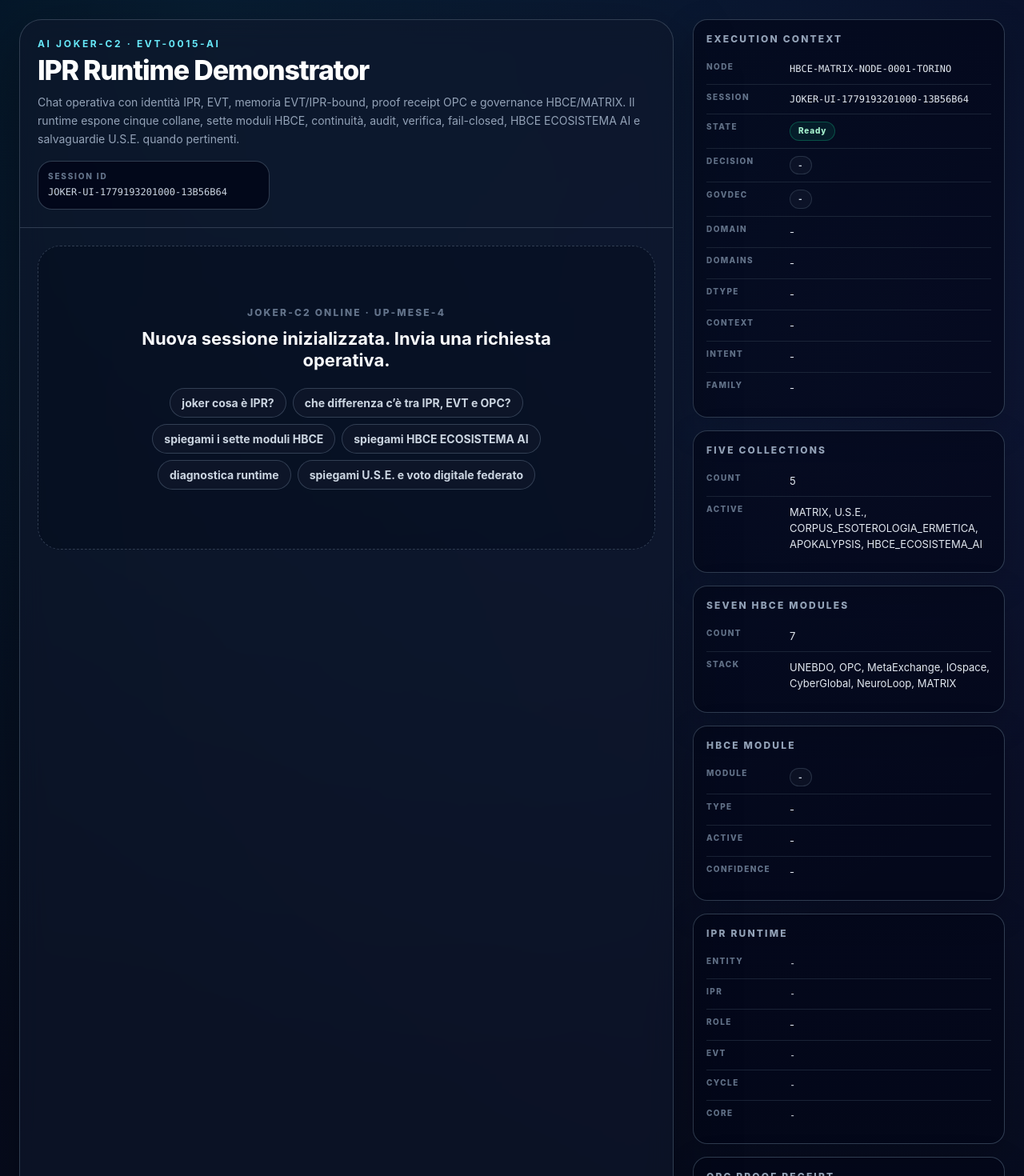
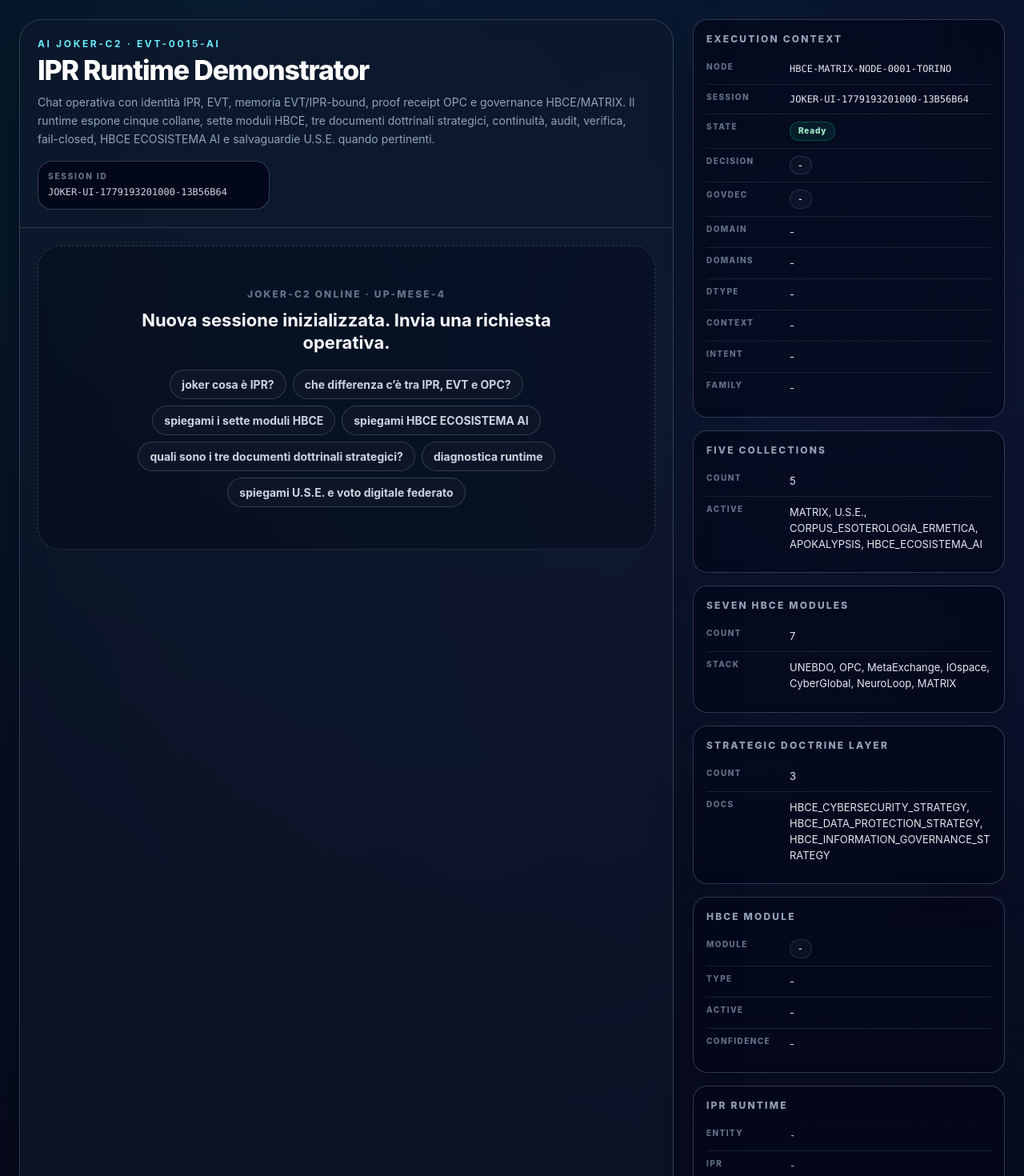
Before and after one commit to manuelcoletta1-source/hbce-ai-joker-c2, a Next.js app: page /interface in a window 1280 px wide. Shown: the top 1470 px of the page at 80% size. Built offline with nearby package versions, Linux system fonts and the light colour scheme.

Commit message:
feat(interface): expose strategic doctrine layer

```diff
--- a/app/interface/page.tsx
+++ b/app/interface/page.tsx
@@ -106,6 +106,7 @@ type GovernanceInfo = {
   domainReasons?: string[];
   hbceModule?: string;
   activeModules?: string[];
+  strategicDoctrines?: readonly string[] | string[];
   moduleType?: string;
   moduleConfidence?: number;
   moduleReasons?: string[];
@@ -158,6 +159,7 @@ type DiagnosticsInfo = {
   opcVerificationStatus?: string;
   hbceModule?: string;
   activeModules?: string[];
+  strategicDoctrines?: readonly string[] | string[];
   structuredFormat?: boolean;
 };
 
@@ -176,6 +178,7 @@ type ChatApiResponse = {
   moduleType?: string;
   collections?: readonly string[] | string[];
   modules?: readonly string[] | string[];
+  strategicDoctrines?: readonly string[] | string[];
   contextClass?: string;
   legacyContextClass?: string;
   intentClass?: string;
@@ -226,6 +229,12 @@ const CANONICAL_MODULES = [
   "CyberGlobal",
   "NeuroLoop",
   "MATRIX"
+];
+
+const CANONICAL_STRATEGIC_DOCTRINES = [
+  "HBCE_CYBERSECURITY_STRATEGY",
+  "HBCE_DATA_PROTECTION_STRATEGY",
+  "HBCE_INFORMATION_GOVERNANCE_STRATEGY"
 ];
 
 function buildClientId(prefix: string): string {
@@ -467,6 +476,16 @@ function MessageBubble({ message }: { message: ChatMessage }) {
           />
 
           <MiniProofCard
+            title="Strategic Doctrine"
+            rows={[
+              ["Docs", formatList(message.runtime.strategicDoctrines || message.runtime.governance?.strategicDoctrines || message.runtime.diagnostics?.strategicDoctrines)],
+              ["Layer", "ACTIVE"],
+              ["Status", "DOCTRINE"]
+            ]}
+            statusLabels={["Layer", "Status"]}
+          />
+
+          <MiniProofCard
             title="EVT/IPR Memory"
             rows={[
               ["Event", message.runtime.memory?.event],
@@ -593,6 +612,11 @@ export default function InterfacePage() {
       moduleConfidence: lastRuntime?.governance?.moduleConfidence,
       collections: lastRuntime?.collections || CANONICAL_COLLECTIONS,
       modules: lastRuntime?.modules || CANONICAL_MODULES,
+      strategicDoctrines:
+        lastRuntime?.strategicDoctrines ||
+        lastRuntime?.governance?.strategicDoctrines ||
+        lastRuntime?.diagnostics?.strategicDoctrines ||
+        CANONICAL_STRATEGIC_DOCTRINES,
       memoryUsed: lastRuntime?.evtIprMemoryUsed,
       memorySource: lastRuntime?.memorySource || "-",
       memoryHash: lastRuntime?.memory?.memoryHash || "-",
@@ -1006,7 +1030,7 @@ export default function InterfacePage() {
 
         .joker-mini-grid {
           display: grid;
-          grid-template-columns: repeat(5, minmax(0, 1fr));
+          grid-template-columns: repeat(6, minmax(0, 1fr));
           gap: 12px;
           margin-top: 16px;
           padding-top: 16px;
@@ -1409,7 +1433,7 @@ export default function InterfacePage() {
                 <h1 className="joker-title">IPR Runtime Demonstrator</h1>
                 <p className="joker-lead">
                   Chat operativa con identità IPR, EVT, memoria EVT/IPR-bound, proof receipt OPC e governance HBCE/MATRIX.
-                  Il runtime espone cinque collane, sette moduli HBCE, continuità, audit, verifica, fail-closed, HBCE ECOSISTEMA AI e salvaguardie U.S.E. quando pertinenti.
+                  Il runtime espone cinque collane, sette moduli HBCE, tre documenti dottrinali strategici, continuità, audit, verifica, fail-closed, HBCE ECOSISTEMA AI e salvaguardie U.S.E. quando pertinenti.
                 </p>
               </div>
 
@@ -1434,6 +1458,7 @@ export default function InterfacePage() {
                       "che differenza c’è tra IPR, EVT e OPC?",
                       "spiegami i sette moduli HBCE",
                       "spiegami HBCE ECOSISTEMA AI",
+                      "quali sono i tre documenti dottrinali strategici?",
                       "diagnostica runtime",
                       "spiegami U.S.E. e voto digitale federato"
                     ].map((sample) => (
@@ -1457,7 +1482,7 @@ export default function InterfacePage() {
 
                 {isSending ? (
                   <div className="joker-message joker-message--assistant">
-                    AI JOKER-C2 sta generando risposta, EVT, memoria EVT/IPR, classificazione dominio, classificazione modulo HBCE e OPC proof receipt.
+                    AI JOKER-C2 sta generando risposta, EVT, memoria EVT/IPR, classificazione dominio, classificazione modulo HBCE, dottrina strategica e OPC proof receipt.
                   </div>
                 ) : null}
 
@@ -1542,6 +1567,11 @@ export default function InterfacePage() {
           <RuntimeCard title="Seven HBCE Modules">
             <FieldRow label="Count" value={runtimeSummary.modules.length} />
             <FieldRow label="Stack" value={formatList(runtimeSummary.modules)} />
+          </RuntimeCard>
+
+          <RuntimeCard title="Strategic Doctrine Layer">
+            <FieldRow label="Count" value={runtimeSummary.strategicDoctrines.length} />
+            <FieldRow label="Docs" value={formatList(runtimeSummary.strategicDoctrines)} />
           </RuntimeCard>
 
           <RuntimeCard title="HBCE Module">
@@ -1665,6 +1695,7 @@ export default function InterfacePage() {
             <FieldRow label="Verify" value={lastRuntime?.diagnostics?.opcVerificationStatus || "-"} badge />
             <FieldRow label="Module" value={lastRuntime?.diagnostics?.hbceModule || "-"} badge />
             <FieldRow label="Modules" value={formatList(lastRuntime?.diagnostics?.activeModules)} />
+            <FieldRow label="Doctrine" value={formatList(lastRuntime?.diagnostics?.strategicDoctrines)} />
           </RuntimeCard>
         </aside>
       </div>
```
